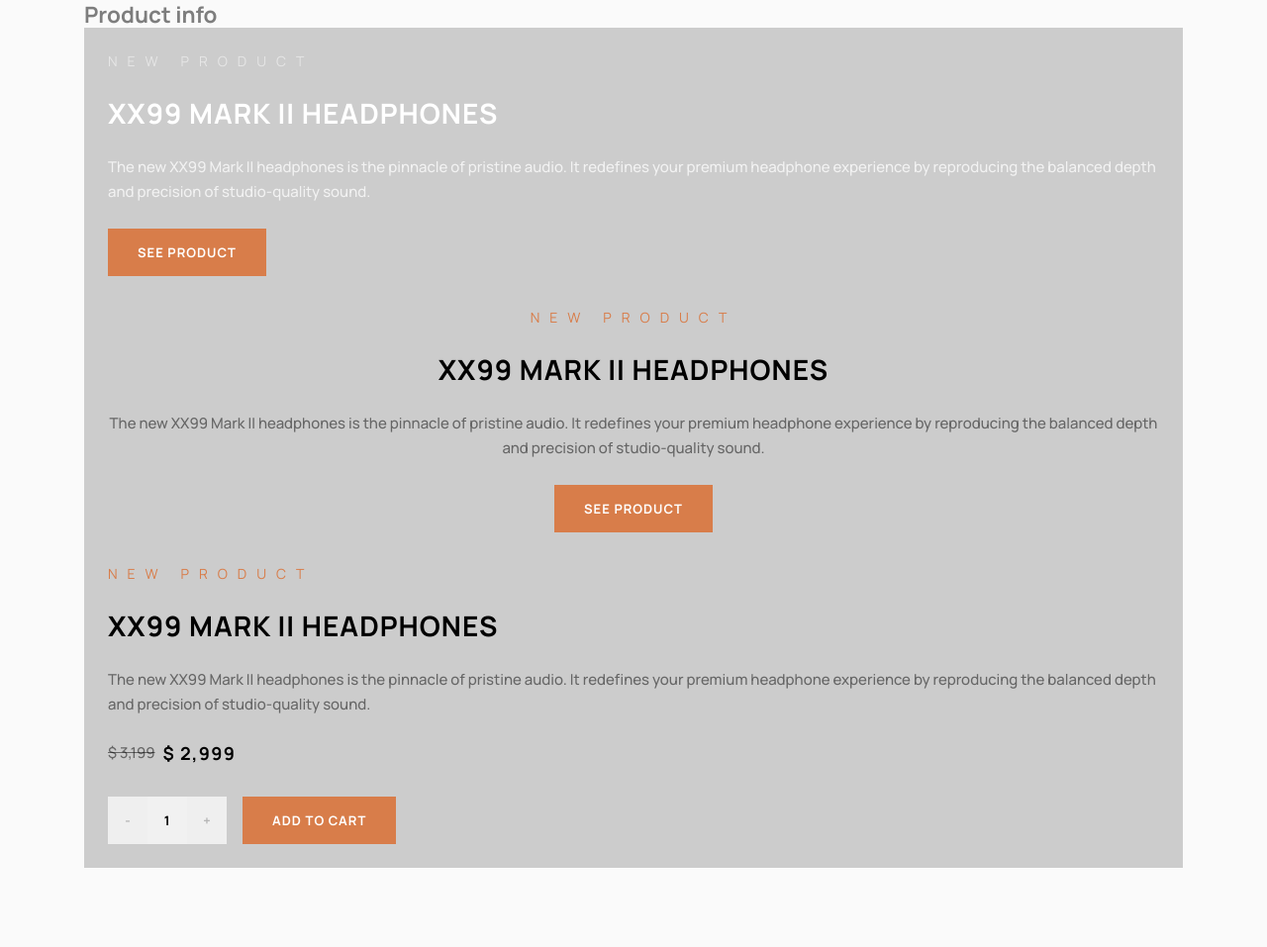
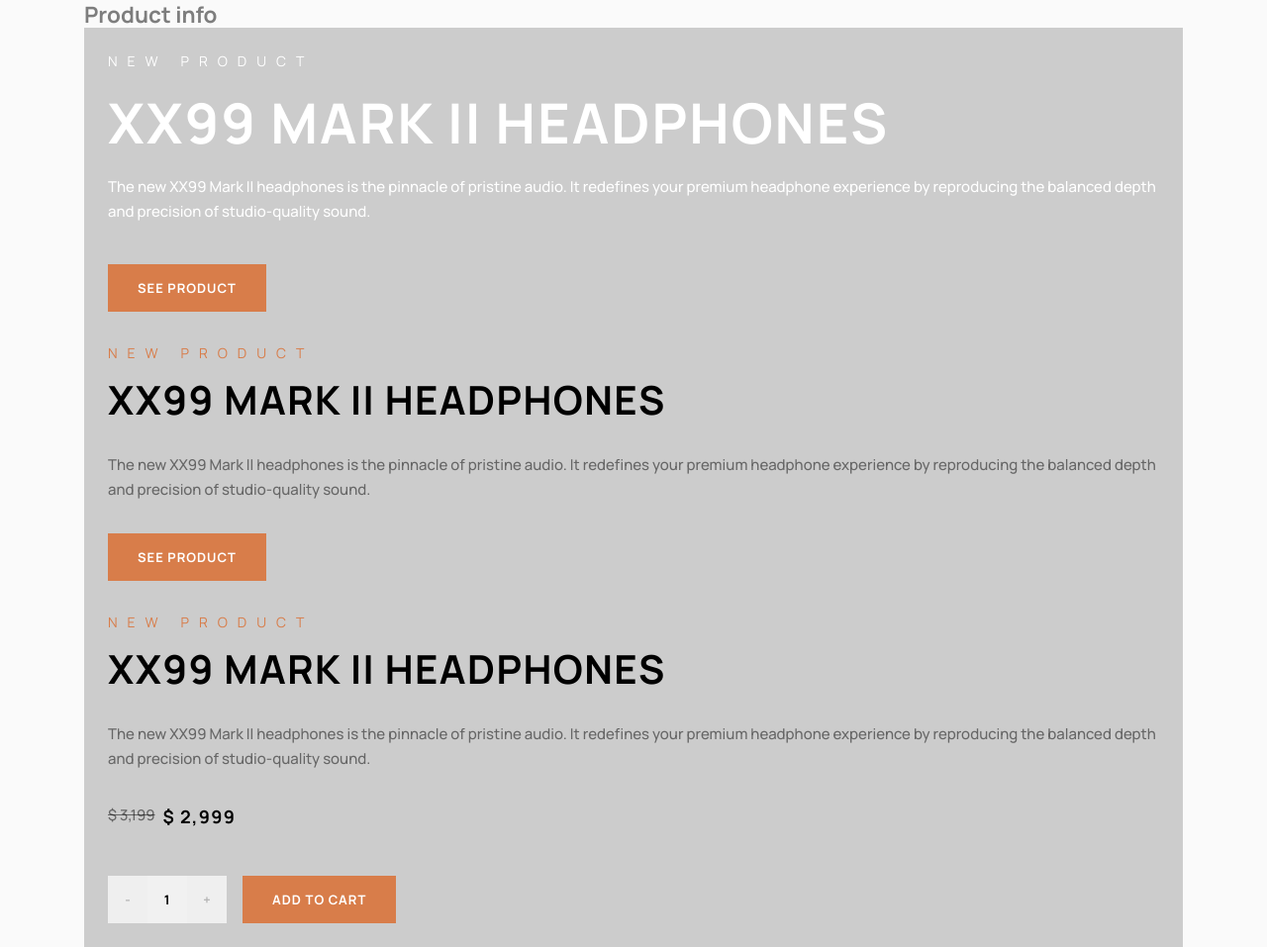
Before and after one commit to Muhammadjewel/audiophile-ecommerce, a plain HTML site: page index.html in a window 1280 px wide. Shown: the part 1195-2152 px from the top of the page at 99% size. Drawn offline with Linux system fonts and the light colour scheme.

Commit message:
Complete product-info block

```diff
--- a/index.html
+++ b/index.html
@@ -119,7 +119,7 @@
   <section class="container">
     <h2>Product info</h2>
     <div style="display: grid; gap: 32px; background-color: #ccc; padding: 24px;">
-      <div class="product-info product-info--big product-info--white">
+      <div class="product-info product-info--hero product-info--center product-info--white">
         <h2 class="product-info__title">XX99 Mark II Headphones</h2>
         <p class="product-info__new">New product</p>
         <p class="product-info__text">The new XX99 Mark II headphones is the pinnacle of pristine audio. It redefines your premium headphone experience by reproducing the balanced depth and precision of studio-quality sound.</p>
@@ -129,8 +129,8 @@
         </footer>
       </div>
 
-      <div class="product-info product-info--center">
-        <h2 class="product-info__title">XX99 Mark II Headphones</h2>
+      <div class="product-info product-info--category-page product-info--center">
+        <h2 class="product-info__title product-info__title--lg">XX99 Mark II Headphones</h2>
         <p class="product-info__new">New product</p>
         <p class="product-info__text">The new XX99 Mark II headphones is the pinnacle of pristine audio. It redefines your premium headphone experience by reproducing the balanced depth and precision of studio-quality sound.</p>
 
@@ -139,12 +139,12 @@
         </footer>
       </div>
 
-      <div class="product-info">
+      <div class="product-info product-info--product-page">
         <h2 class="product-info__title">XX99 Mark II Headphones</h2>
         <p class="product-info__new">New product</p>
         <p class="product-info__text">The new XX99 Mark II headphones is the pinnacle of pristine audio. It redefines your premium headphone experience by reproducing the balanced depth and precision of studio-quality sound.</p>
         <p class="product-info__price-wrapper">
-          <s class="product-info__price--old">$ 3,199</s>
+          <s class="product-info__old-price">$ 3,199</s>
           <span class="product-info__price">$ 2,999</span>
         </p>
 
--- a/scss/blocks/_product-info.scss
+++ b/scss/blocks/_product-info.scss
@@ -5,16 +5,18 @@
 
   &--center {
     text-align: center;
+
+    @include breakpoint-up (62em) {
+      text-align: left;
     }
   }
 
-.product-info--big {
+  &--white {
+    color: $color-white;
   }
-.product-info--white {
 }
 
 .product-info__title {
-  margin-bottom: 24px;
   font-size: 1.75rem;
   font-weight: 700;
   line-height: normal;
@@ -25,11 +27,49 @@
   .product-info--white & {
     color: $color-white;
   }
+
+  .product-info--hero & {
+    margin-bottom: 24px;
+    font-size: 2.25rem;
+    line-height: 111.111%;
+    letter-spacing: 0.08038rem;
+
+    @include breakpoint-up (40em) {
+      font-size: 3.5rem;
+      line-height: 103.571%;
+      letter-spacing: 0.125rem;
+    }
+  }
+
+  .product-info--category-page & {
+    margin-bottom: 24px;
+
+    @include breakpoint-up (40em) {
+      margin-bottom: 32px;
+      font-size: 2.5rem;
+      line-height: 110%;
+      letter-spacing: 0.08931rem;
+    }
+  }
+
+  .product-info--product-page & {
+    margin-bottom: 24px;
+
+    @include breakpoint-up (40em) {
+      margin-bottom: 32px;
+      line-height: 114.286%;
+    }
+
+    @include breakpoint-up (62em) {
+      font-size: 2.5rem;
+      line-height: 110%;
+      letter-spacing: 0.08931rem;
+    }
+  }
 }
 
 .product-info__new {
   order: -1;
-  margin-bottom: 24px;
   font-size: 0.875rem;
   font-weight: 400;
   line-height: normal;
@@ -38,31 +78,59 @@
   text-transform: uppercase;
 
   .product-info--white & {
-    color: color.scale($color-white, $alpha: -50%);
+    color: $color-white;
+  }
+
+  .product-info--hero & {
+    margin-bottom: 16px;
+
+    @include breakpoint-up (40em) {
+      margin-bottom: 24px;
+    }
+  }
+
+  .product-info--category-page & {
+    margin-bottom: 24px;
+
+    @include breakpoint-up (40em) {
+      margin-bottom: 16px;
+    }
+  }
+
+  .product-info--product-page & {
+    margin-bottom: 24px;
+
+    @include breakpoint-up (40em) {
+      margin-bottom: 16px;
+    }
   }
 }
 
 .product-info__text {
-  margin-bottom: 24px;
 
-  .product-info--white & {
-    color: color.scale($color-white, $alpha: -25%);
+  .product-info--hero & {
+    margin-bottom: 28px;
+
+    @include breakpoint-up (40em) {
+      margin-bottom: 40px;
     }
   }
 
-.product-info__price-wrapper {
-  display: flex;
-  gap: 8px;
+  .product-info--category-page & {
+    margin-bottom: 24px;
+
+    @include breakpoint-up (62em) {
       margin-bottom: 32px;
     }
+  }
 
-.product-info__price {
-  font-size: 1.125rem;
-  font-weight: 700;
-  line-height: normal;
-  letter-spacing: 0.08038rem;
-  color: $color-black;
-  text-transform: uppercase;
+  .product-info--product-page & {
+    margin-bottom: 24px;
+
+    @include breakpoint-up (40em) {
+      margin-bottom: 32px;
+    }
+  }
 }
 
 .product-info__actions {
@@ -72,5 +140,30 @@
 
   .product-info--center & {
     justify-content: center;
+
+    @include breakpoint-up (62em) {
+      justify-content: flex-start;
     }
   }
+}
+
+.product-info__price-wrapper {
+  display: flex;
+  flex-wrap: wrap;
+  align-items: center;
+  gap: 8px;
+  margin-bottom: 32px;
+
+  @include breakpoint-up (62em) {
+    margin-bottom: 48px;
+  }
+}
+
+.product-info__price {
+  font-size: 1.125rem;
+  font-weight: 700;
+  line-height: normal;
+  letter-spacing: 0.08038rem;
+  color: var(--color-black);
+  text-transform: uppercase;
+}
```
Also changed, not shown: css/main.css, css/main.min.css, 2 other files. Lines whose indentation alone changed are shown as unchanged.
